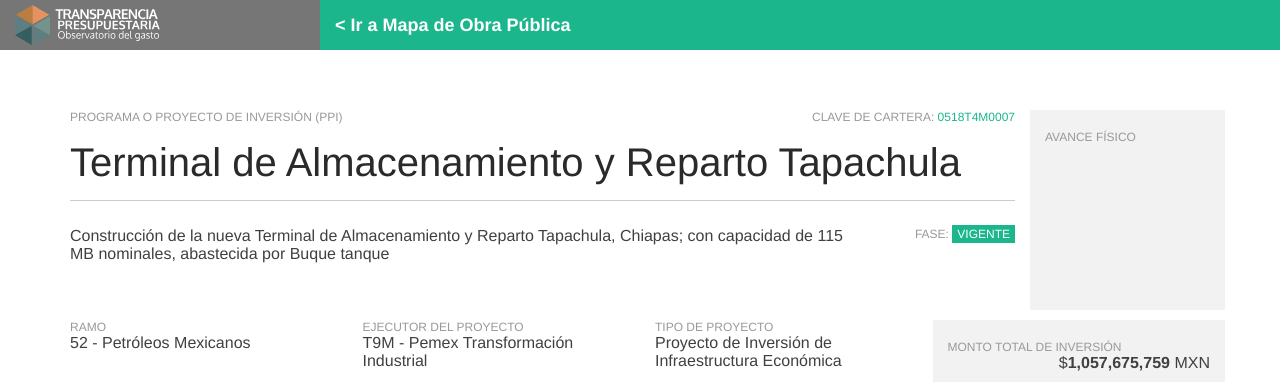
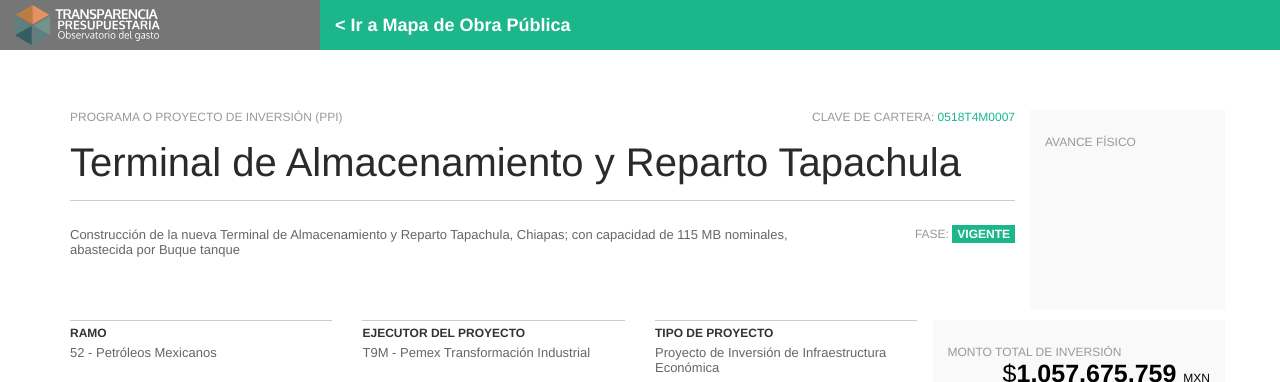
Before and after one commit to GobiernoFacil/map-shuffle, a PHP site: page /html_slicing/ficha.html in a window 1280 px wide. Shown: the top 382 px of the page. Run offline with PHP 8.4, Linux system fonts and the light colour scheme; some web fonts are replaced.

Commit message:
update css

```diff
--- a/html_slicing/css/styles.css
+++ b/html_slicing/css/styles.css
@@ -1122,17 +1122,67 @@
     .record h3 span.active {
       background: #1cb68d;
       color: white;
+      font-weight: 700;
       padding: 2px 5px; }
+  .record h3.title {
+    color: #333;
+    font-weight: 700; }
+    .record h3.title.line {
+      border-top: 1px solid #ccc;
+      padding: 5px 0; }
+
+.record p {
+  color: #666;
+  font: 500 13px "soberana_sans", Helvetica, Arial, sans-serif;
+  margin-bottom: 10px; }
+
+.record .amount {
+  color: black;
+  font-size: 21px; }
+  .record .amount.big {
+    font-size: 25px; }
+  .record .amount span {
+    font-size: 12px; }
 
 .side {
-  background: #f2f2f2;
+  background: #f9f9f9;
   margin-bottom: 10px;
   min-height: 200px;
   padding-bottom: 10px;
-  padding-top: 20px; }
+  padding-top: 25px; }
+
+.bar {
+  background: #d7dbd7;
+  -webkit-border-radius: 5px;
+  -moz-border-radius: 5px;
+  -ms-border-radius: 5px;
+  border-radius: 5px;
+  height: 10px;
+  display: block;
+  margin-bottom: 20px; }
+  .bar span.inside.total,
+  .bar span.inside.ejercido {
+    background: #1cb68d; }
+  .bar span.inside.pef {
+    background: #462b5f; }
+  .bar span.inside.modificado {
+    background: #f49d51; }
 
 section {
   padding: 110px 0 120px; }
+
+.btn.report {
+  background: #7a4ba5;
+  border: 2px solid #2c1b3c;
+  color: white;
+  display: block;
+  font: 700 16px "soberana_sans", Helvetica, Arial, sans-serif;
+  padding: 10px 0;
+  text-align: center;
+  text-transform: uppercase;
+  transition: background 500ms; }
+  .btn.report:hover {
+    background: #462b5f; }
 
 /* =Media queries
 -------------------------------------------------------------- */
```
